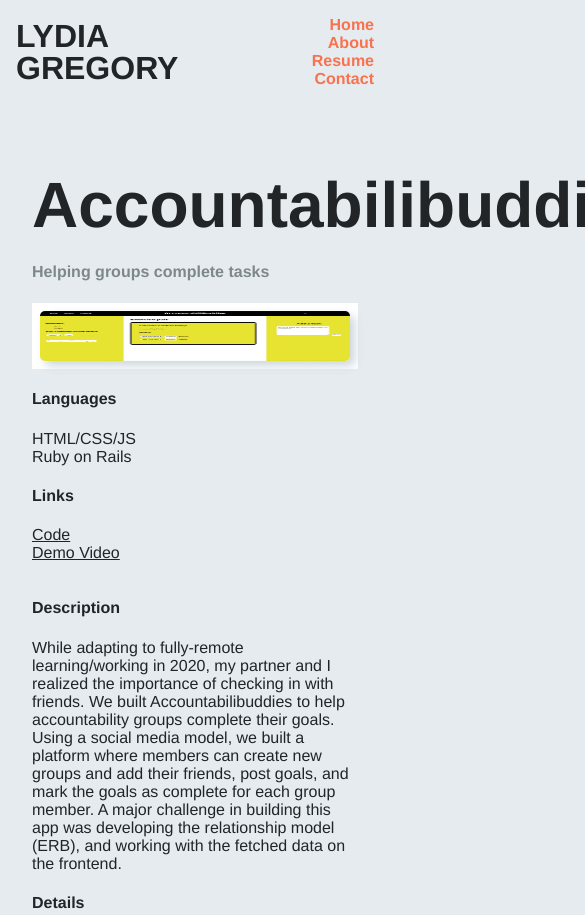
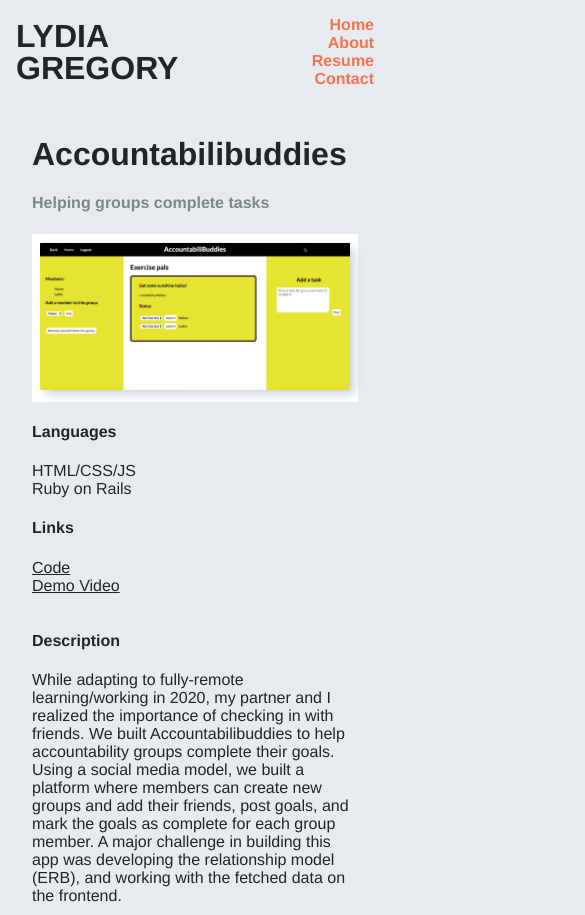
Before and after one commit to ljg2gb/Portfolio, a Gatsby site: page /accountabilibuddies in a window 390 px wide. Shown: the top 915 px of the page, 585 px wide, since content can reach past the window. Built offline with nearby package versions, Linux system fonts and the light colour scheme; Gatsby itself is replaced by a stand-in of ours.

Commit message:
fixes bug in mobile version w/ image s and h1

```diff
--- a/src/pages/accountabilibuddies.js
+++ b/src/pages/accountabilibuddies.js
@@ -9,7 +9,7 @@ export default function Accountabilibuddies() {
             <Nav/>
             <div className='project-page'>
                 <div className='project-title'>
-                    <h1>Accountabilibuddies</h1>
+                    <h1 className='accountabilibuddes-title'>Accountabilibuddies</h1>
                     <h4>Helping groups complete tasks</h4>
                 </div>
                 <div className='media-box'>
--- a/src/styles/index.sass
+++ b/src/styles/index.sass
@@ -199,6 +199,9 @@ nav
         @media (max-width: 600px)
             margin: .5em 0
 
+.accountabilibuddes-title
+    @media ( max-width: 600px )
+        font-size: 2em
 
 .footer
     padding-top: 3em
@@ -232,16 +235,15 @@ nav
     .media-box
         padding: 1.5em
         background-color: $grayscale1
-        display: flex
-        justify-content: center
         @media (max-width: 600px)
             padding: .5em
-            max-height: 6vh
         .project-page-media
             max-width: 100%
-            // object-fit: contain
+            object-fit: contain
             box-shadow: 5px 5px 10px $grayscale3
             border-radius: 5px
+            @media (max-width: 600px)
+                border-radius: 2px
     .text-container
         display: flex
         @media (max-width: 600px)
```
Also changed, not shown: 1 other file.
